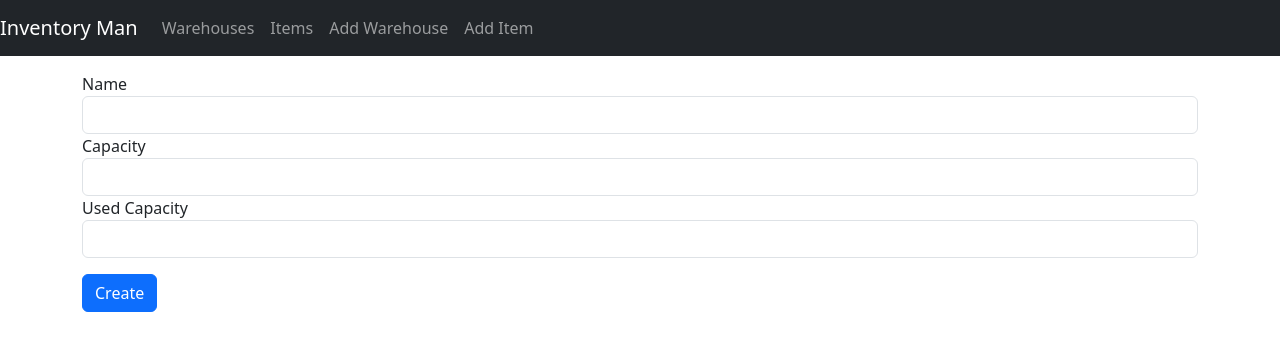
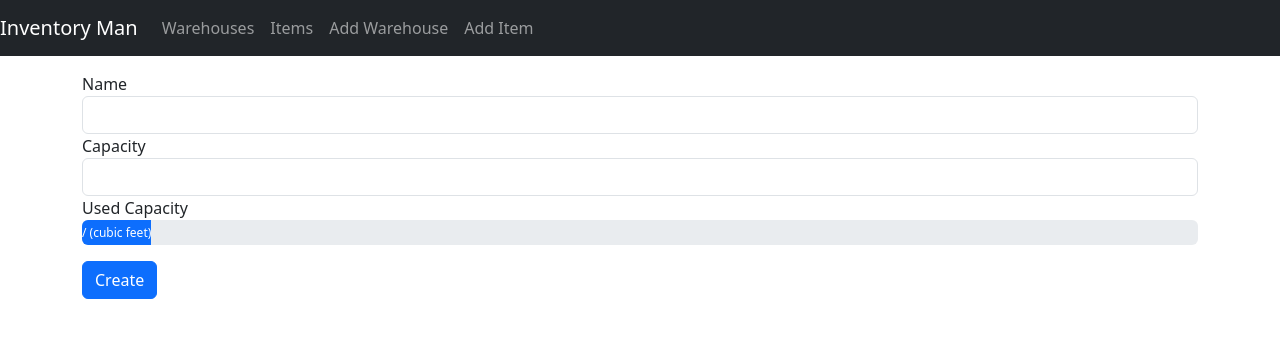
Before and after one commit to fieldswork/InventoryMan, a React (Create React App) app in the folder frontend/: page /add-warehouse in a window 1280 px wide. Shown: the top 350 px of the page. Built offline with nearby package versions, Linux system fonts and the light colour scheme.

Commit message:
Loading bar for capacity visualization
Oh wow this was actually super easy to implement

https://getbootstrap.com/docs/4.0/components/progress/

```diff
--- a/frontend/src/components/WarehouseForm.js
+++ b/frontend/src/components/WarehouseForm.js
@@ -72,14 +72,18 @@ const WarehouseForm = ({ onSave }) => {
       </div>
       <div className="form-group">
         <label>Used Capacity</label>
-        <input
-          type="number"
-          step="0.01"
-          className="form-control"
-          value={usedCapacity}
-          onChange={(e) => setUsedCapacity(e.target.value)}
-          readOnly
-        />
+        <div className="progress" style={{ height: '25px' }}>
+          <div
+            className="progress-bar"
+            role="progressbar"
+            style={{ width: `${(usedCapacity / capacity) * 100}%` }}
+            aria-valuenow={(usedCapacity / capacity) * 100}
+            aria-valuemin="0"
+            aria-valuemax="100"
+          >
+            {usedCapacity} / {capacity} (cubic feet)
+          </div>
+        </div>
       </div>
       {error && <div className="alert alert-danger">{error}</div>}
       <button type="submit" className="btn btn-primary mt-3">
```
